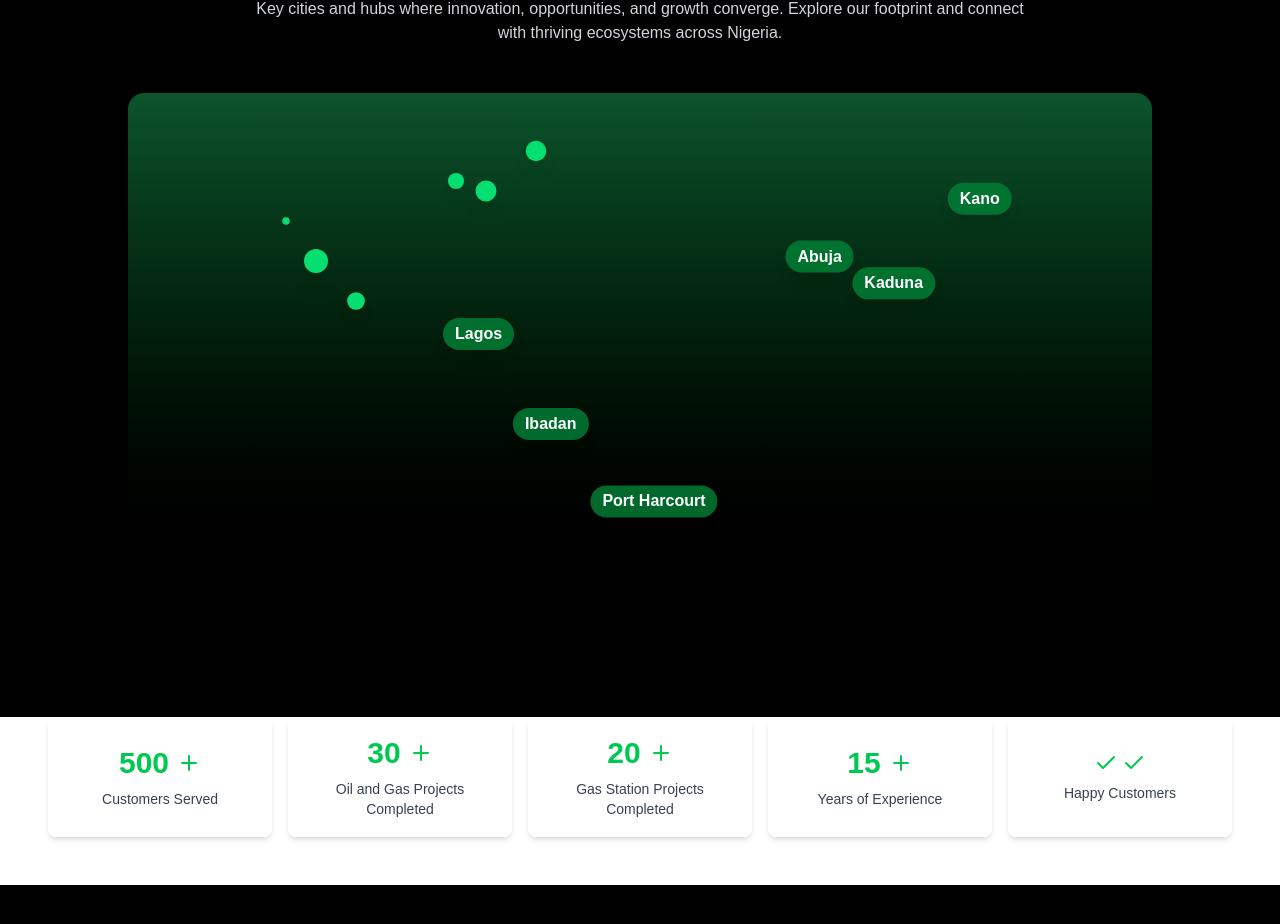
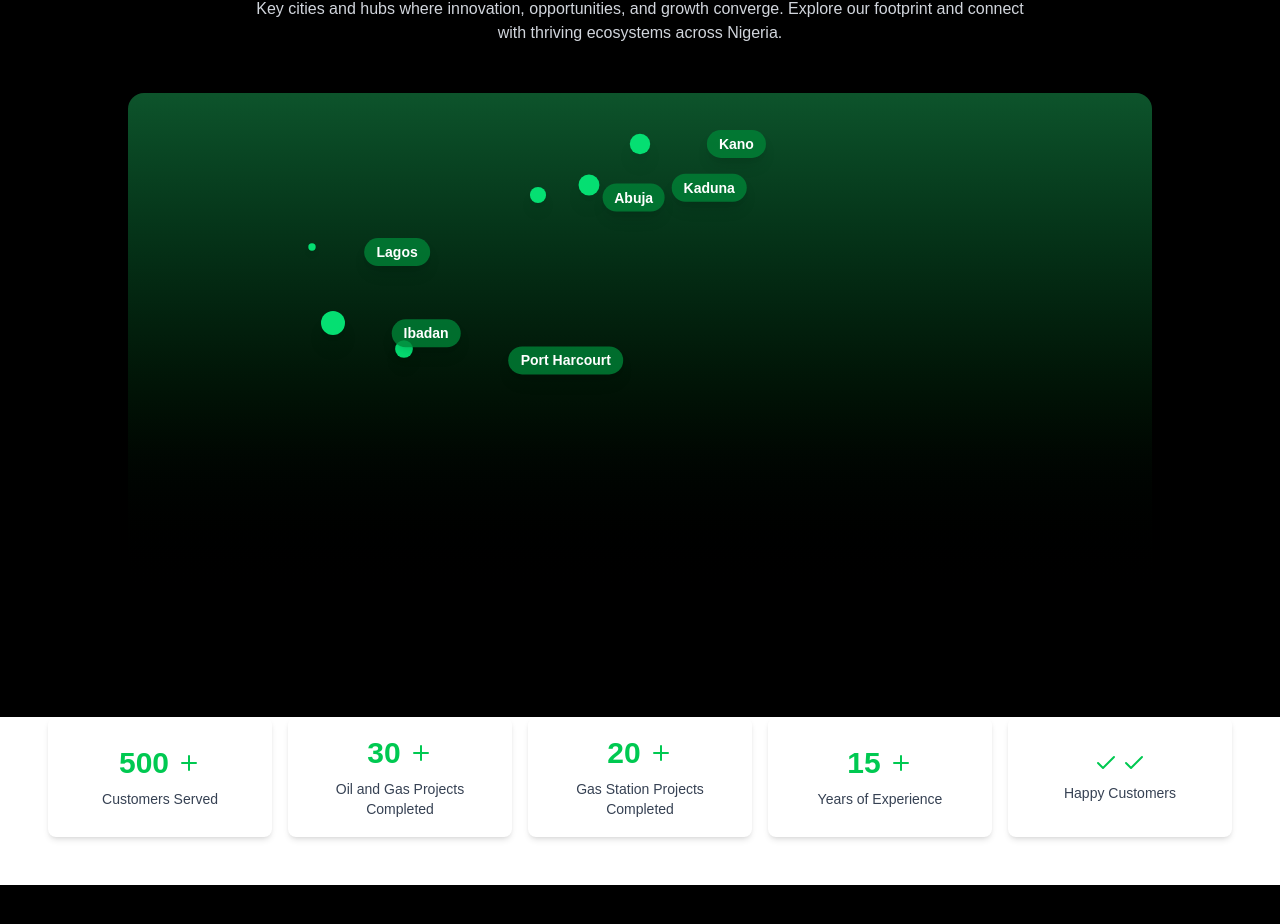
Before and after one commit to mubarak-cod/green-plant, a Next.js app: page / in a window 1280 px wide. Shown: the part 2135-3059 px from the top of the page. Built offline with nearby package versions, Linux system fonts and the light colour scheme.

Commit message:
updated code

```diff
--- a/app/components/Map-Section.jsx
+++ b/app/components/Map-Section.jsx
@@ -2,12 +2,12 @@
 import { motion } from "framer-motion";
 
 const keyCities = [
-  { name: "Lagos", x: 150, y: 120 },
-  { name: "Abuja", x: 320, y: 80 },
-  { name: "Port Harcourt", x: 220, y: 200 },
-  { name: "Kano", x: 400, y: 50 },
-  { name: "Ibadan", x: 180, y: 160 },
-  { name: "Kaduna", x: 350, y: 90 },
+  { name: "Lagos", x: 18, y: 30 }, // x and y as % of width/height
+  { name: "Abuja", x: 40, y: 20 },
+  { name: "Port Harcourt", x: 27, y: 50 },
+  { name: "Kano", x: 50, y: 10 },
+  { name: "Ibadan", x: 20, y: 45 },
+  { name: "Kaduna", x: 45, y: 18 },
 ];
 
 export default function SmartMapSection() {
@@ -40,7 +40,12 @@ export default function SmartMapSection() {
           <motion.div
             key={i}
             className="absolute w-4 h-4 bg-green-400 rounded-full shadow-lg"
-            style={{ left: city.x, top: city.y }}
+            style={{
+              left: `${city.x}%`,
+              top: `${city.y}%`,
+              translateX: "-50%",
+              translateY: "-50%",
+            }}
             initial={{ scale: 0 }}
             animate={{ scale: [0, 1.5, 1] }}
             transition={{
@@ -56,11 +61,16 @@ export default function SmartMapSection() {
         {keyCities.map((city, i) => (
           <motion.div
             key={i + "-label"}
-            className="absolute text-white font-semibold bg-green-700/80 px-3 py-1 rounded-full shadow-lg"
-            style={{ left: city.x + 10, top: city.y - 10 }}
+            className="absolute text-white font-semibold bg-green-700/80 px-3 py-1 rounded-full shadow-lg whitespace-nowrap text-xs md:text-sm"
+            style={{
+              left: `${city.x}%`,
+              top: `${city.y}%`,
+              translateX: "60%",
+              translateY: "-60%",
+            }}
             animate={{
-              y: [city.y - 5, city.y + 5, city.y - 5],
-              x: [city.x + 5, city.x + 15, city.x + 5],
+              y: [`${city.y - 2}%`, `${city.y + 2}%`, `${city.y - 2}%`],
+              x: [`${city.x + 2}%`, `${city.x + 5}%`, `${city.x + 2}%`],
             }}
             transition={{
               repeat: Infinity,
@@ -73,17 +83,6 @@ export default function SmartMapSection() {
           </motion.div>
         ))}
       </div>
-
-      {/* Call to Action */}
-      {/* <motion.a
-        href="/contact"
-        className="mt-12 inline-block bg-green-500 hover:bg-green-400 text-white font-bold py-3 px-8 rounded-xl shadow-lg transition"
-        initial={{ y: 50, opacity: 0 }}
-        animate={{ y: 0, opacity: 1 }}
-        transition={{ delay: 1, duration: 0.8 }}
-      >
-        Contact Us
-      </motion.a> */}
     </section>
   );
 }
```
